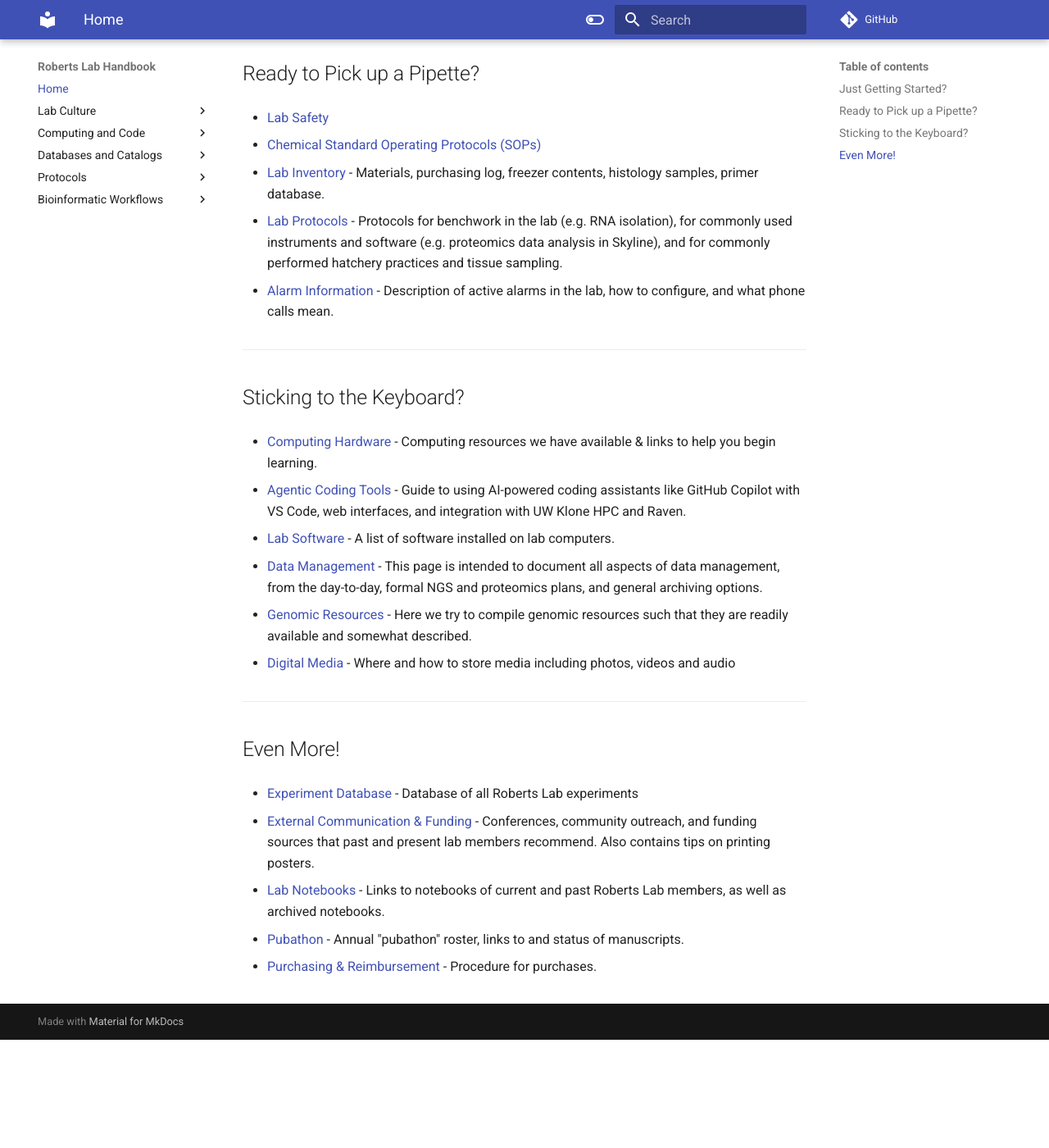
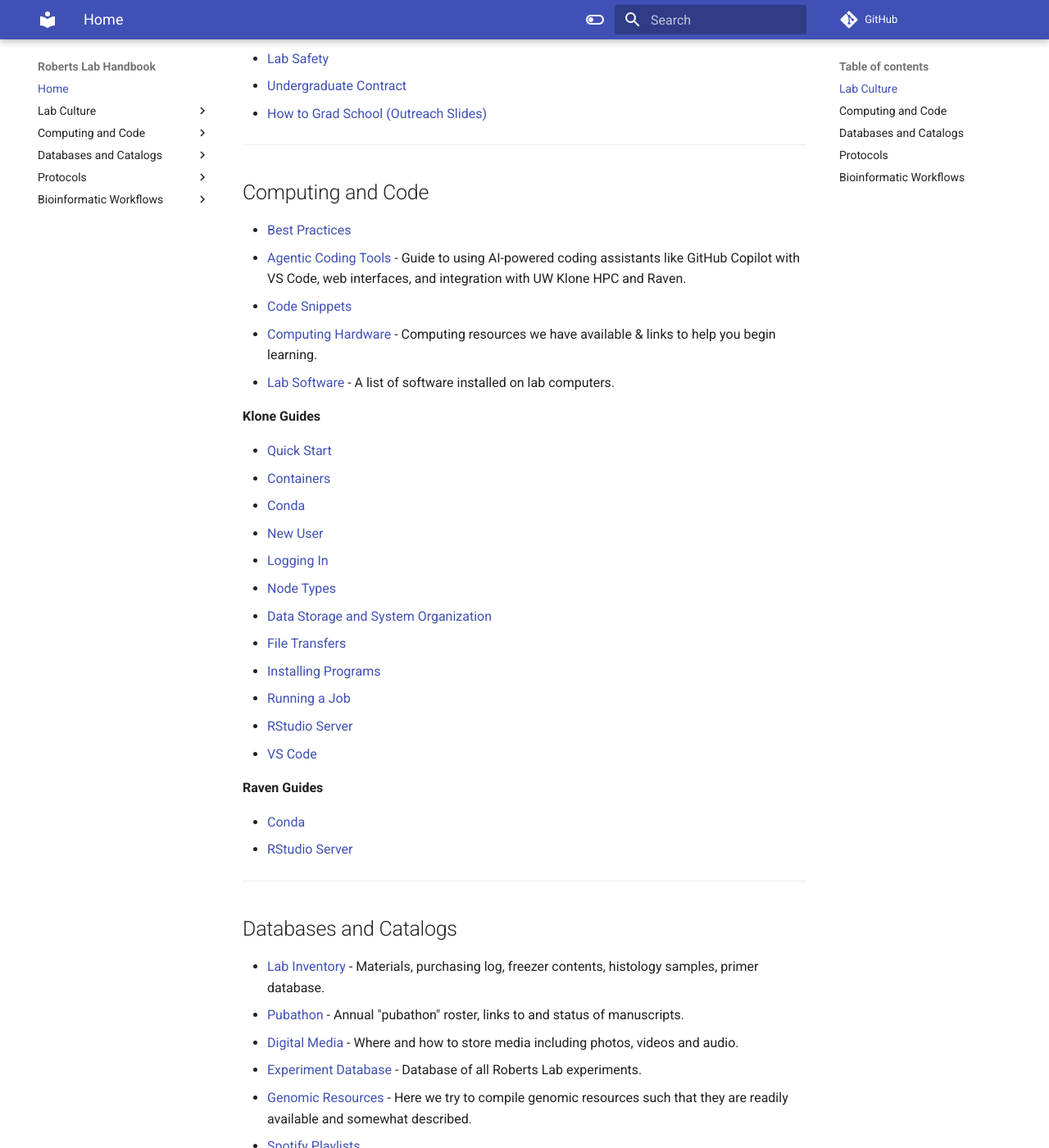
Before and after one commit to RobertsLab/resources, an MkDocs documentation site: the page built from docs/index.md, in a window 1280 px wide and 1400 px high, scrolled down 678 px. Shown: the whole window at 82% size. Built offline with MkDocs 1.6.1 and Material for MkDocs 9.7.7, drawn with Linux system fonts in a browser that asks for light colours; comment, search, counter and statistics services are not loaded; before the commit the page ends 1946 px from its top, so only the background shows below that; some of the changed text lies outside the part shown.

Commit message:
Update index.md to reflect all handbook pages from mkdocs.yml
Restructures the homepage into five sections matching the nav: Lab
Culture, Computing and Code (with Klone/Raven sub-guides), Databases
and Catalogs, Protocols (with individual lab protocols), and
Bioinformatic Workflows. Adds previously missing pages including
Writing, DEI Resources, Undergraduate Contract, How to Grad School
slides, Computing Best Practices, Code Snippets, all Klone/Raven guides,
individual lab protocols, Spotify Playlists, and all bioinformatics
workflow pages. Lines 1–10 (title, description, badges) are unchanged.

Co-Authored-By: Claude Sonnet 4.6 <noreply@anthropic.com>

```diff
--- a/docs/index.md
+++ b/docs/index.md
@@ -9,64 +9,86 @@
 ![GitHub last commit](https://img.shields.io/github/last-commit/RobertsLab/resources)
 
 
-## Just Getting Started?
+## Lab Culture
 
-Be sure have a look at the following:
-
-- Read and adhere to:
-
-    - [Code of Conduct](Code-of-Conduct.md)
-
-    - [Lab Environment and Expectations](Environment-and-Expectations.md)
-
-- [Onboarding Documentation](Onboarding.md)
-
-- Complete all [Lab Safety Trainings](Lab-Safety.md)
-
+- [Onboarding](Onboarding.md)
+- [Code of Conduct](Code-of-Conduct.md)
+- [Environment and Expectations](Environment-and-Expectations.md)
+- [Writing Scientific Manuscripts](Writing.md)
 - [Lab Communication](Lab-Communication.md) - Digital and scheduling tools that we use to stay connected.
+- [Lab Notebooks](Lab-Notebooks.md) - Links to notebooks of current and past Roberts Lab members, as well as archived notebooks.
+- [DEI Resources](DEI-Resources.md)
+- [External Communication & Funding](External-Communication-and-Funding.md) - Conferences, community outreach, and funding sources that past and present lab members recommend.
+- [Lab Safety](Lab-Safety.md)
+- [Undergraduate Contract](Undergraduate-contract.md)
+- [How to Grad School (Outreach Slides)](How-to-Grad-School-Slides.md)
 
 ---
 
-## Ready to Pick up a Pipette?
+## Computing and Code
 
-- [Lab Safety](Lab-Safety.md)
+- [Best Practices](Computing-Best-Practices.md)
+- [Agentic Coding Tools](Agentic-Coding-Tools.md) - Guide to using AI-powered coding assistants like GitHub Copilot with VS Code, web interfaces, and integration with UW Klone HPC and Raven.
+- [Code Snippets](code_Snippets.md)
+- [Computing Hardware](Computing-Hardware.md) - Computing resources we have available & links to help you begin learning.
+- [Lab Software](Lab-Software.md) - A list of software installed on lab computers.
 
-- [Chemical Standard Operating Protocols (SOPs)](Chemical-Standard-Operating-Protocols.md)
+**Klone Guides**
 
-- [Lab Inventory](Lab-Inventory.md) - Materials, purchasing log, freezer contents, histology samples, primer database.
+- [Quick Start](klone_quick-start.md)
+- [Containers](klone_containers.md)
+- [Conda](klone_Conda.md)
+- [New User](klone_Adding-a-User.md)
+- [Logging In](klone_Logging-In.md)
+- [Node Types](klone_Node-Types.md)
+- [Data Storage and System Organization](klone_Data-Storage-and-System-Organization.md)
+- [File Transfers](klone_File-Transfers.md)
+- [Installing Programs](klone_Installing-Programs.md)
+- [Running a Job](klone_Running-a-Job.md)
+- [RStudio Server](klone_RStudio-Server.md)
+- [VS Code](klone_VS-Code.md)
 
-- [Lab Protocols](https://github.com/RobertsLab/resources/tree/master/protocols) - Protocols for benchwork in the lab (e.g. RNA isolation), for commonly used instruments and software (e.g. proteomics data analysis in Skyline), and for commonly performed hatchery practices and tissue sampling.
+**Raven Guides**
 
-- [Alarm Information](Alarm-Information.md) - Description of active alarms in the lab, how to configure, and what phone calls mean.
-
+- [Conda](raven_Conda.md)
+- [RStudio Server](raven_RStudio-Server.md)
 
 ---
 
-## Sticking to the Keyboard?
+## Databases and Catalogs
 
-- [Computing Hardware](Computing-Hardware.md) - Computing resources we have available & links to help you begin learning.
-
-- [Agentic Coding Tools](Agentic-Coding-Tools.md) - Guide to using AI-powered coding assistants like GitHub Copilot with VS Code, web interfaces, and integration with UW Klone HPC and Raven.
-
-- [Lab Software](Lab-Software.md) - A list of software installed on lab computers.
-
-- [Data Management](Data-Management.md) - This page is intended to document all aspects of data management, from the day-to-day, formal NGS and proteomics plans, and general archiving options.
-
+- [Lab Inventory](Lab-Inventory.md) - Materials, purchasing log, freezer contents, histology samples, primer database.
+- [Pubathon](Pubathon.md) - Annual "pubathon" roster, links to and status of manuscripts.
+- [Digital Media](Digital-Media.md) - Where and how to store media including photos, videos and audio.
+- [Experiment Database](Experiment-Database.md) - Database of all Roberts Lab experiments.
 - [Genomic Resources](Genomic-Resources.md) - Here we try to compile genomic resources such that they are readily available and somewhat described.
-
-- [Digital Media](Digital-Media.md) - Where and how to store media including photos, videos and audio
-
+- [Spotify Playlists](music.md)
 
 ---
 
-## Even More!
-
-- [Experiment Database](Experiment-Database.md) - Database of all Roberts Lab experiments
-
-- [External Communication & Funding](External-Communication-and-Funding.md) - Conferences, community outreach, and funding sources that past and present lab members recommend. Also contains tips on printing posters.
-
-- [Lab Notebooks](Lab-Notebooks.md) - Links to notebooks of current and past Roberts Lab members, as well as archived notebooks.
-
-- [Pubathon](Pubathon.md) - Annual "pubathon" roster, links to and status of manuscripts.
+## Protocols
 
 - [Purchasing & Reimbursement](Purchasing-and-Reimbursement.md) - Procedure for purchases.
+- [Data Management](Data-Management.md) - This page is intended to document all aspects of data management, from the day-to-day, formal NGS and proteomics plans, and general archiving options.
+- [Chemical Standard Operating Protocols (SOPs)](Chemical-Standard-Operating-Protocols.md)
+- [Alarm Information](Alarm-Information.md) - Description of active alarms in the lab, how to configure, and what phone calls mean.
+
+**Lab Protocols**
+
+- [Bullet Blender](protocols/protocol-bullet_blender.md)
+- [Glycogen-Glo Assay](protocols/protocol-glycogen-glo-assay.md)
+- [Guava Muse Cell Analyzer](protocols/protocol-guava_muse.md)
+- [qPCR](protocols/protocol-qPCR.md)
+- [Resazurin Assay](protocols/resazurin-assay.md)
+- [Reverse Transcription](protocols/protocol-reverse_transcription.md)
+- [Water Quality Testing](protocols/protocol-water_quality.md)
+
+---
+
+## Bioinformatic Workflows
+
+- [Basics](bio_Basics.md)
+- [Annotation](bio-Annotation.md)
+- [DNA Methylation Analysis](bio_DNA-methylation.md)
+- [Gene Expression](bio-Gene-expression.md)
+- [Transcriptome Assembly](bio_Transcriptome-assembly.md)
```
